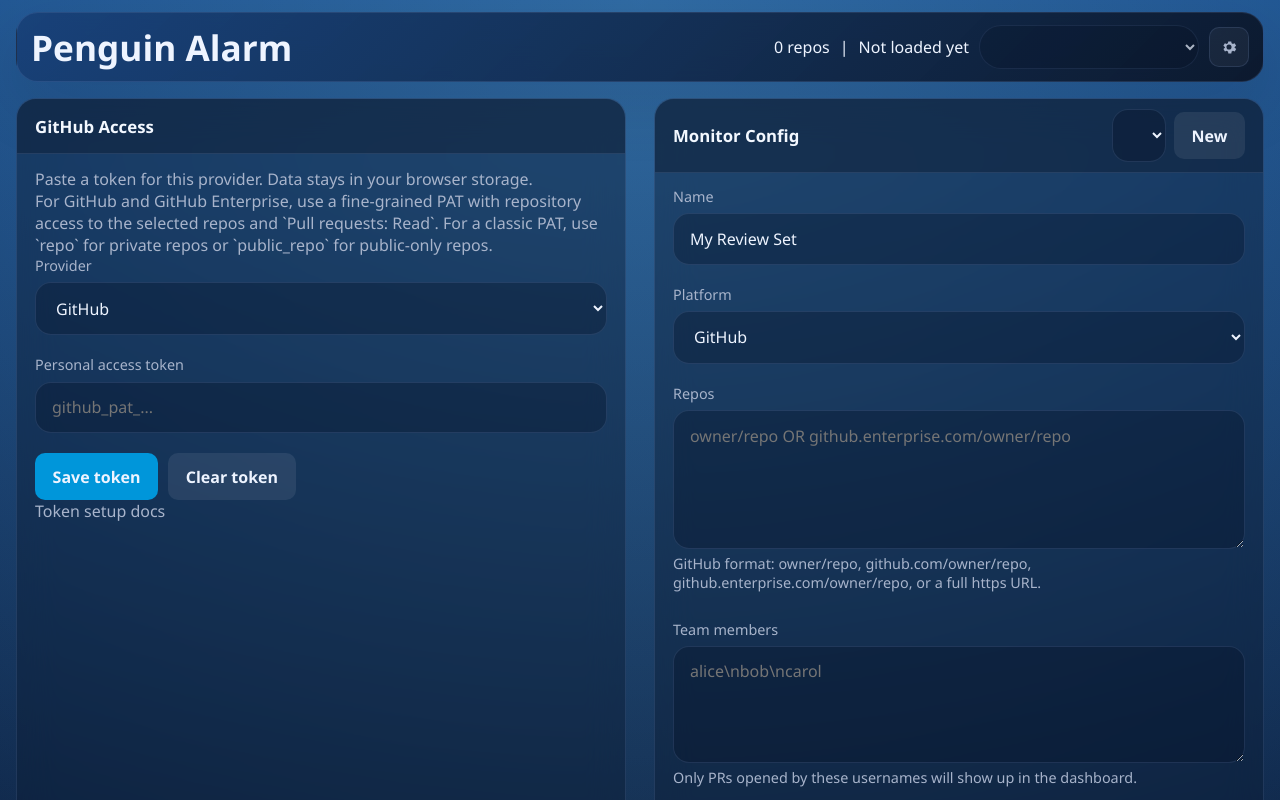
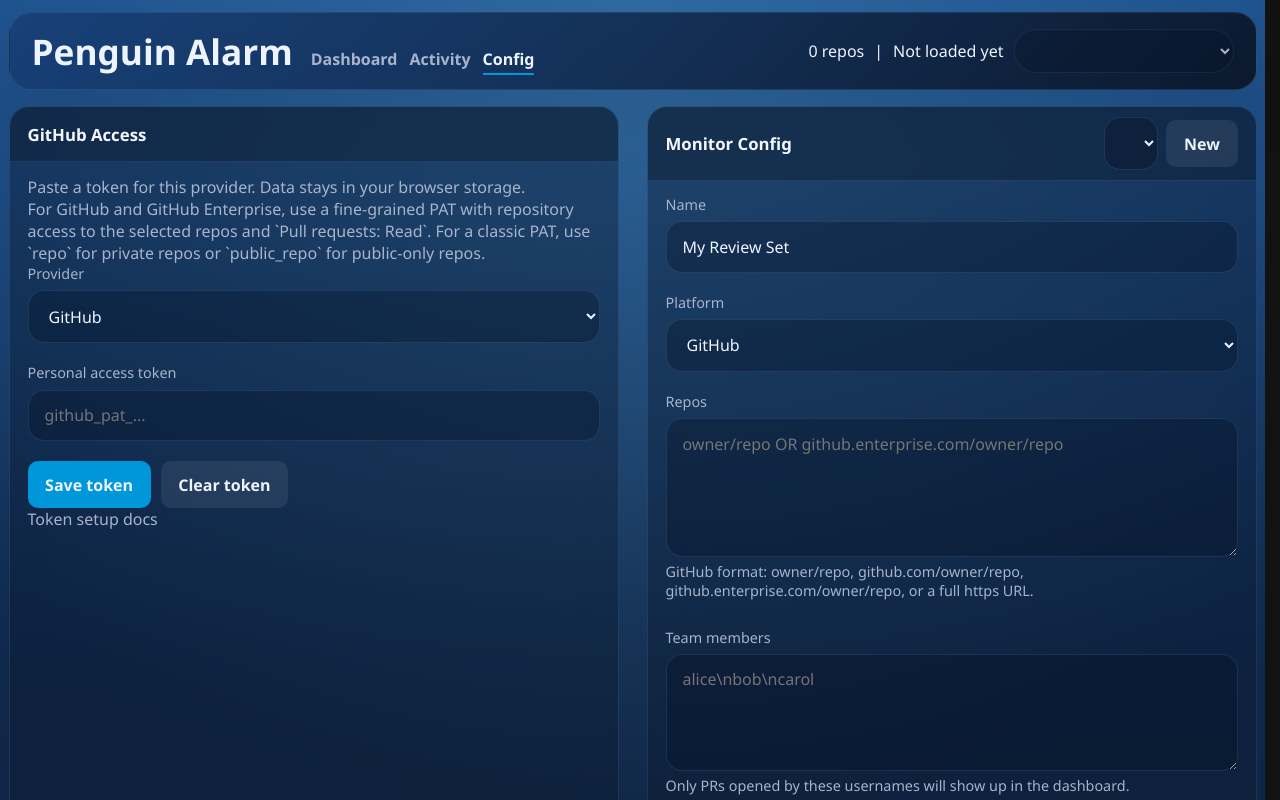
Before and after one commit to daward/penguin-alarm, a React (Vite) app: page /#config in a window 1280 px wide. Shown: the top 800 px of the page. Built offline with nearby package versions, Linux system fonts and the light colour scheme.

Commit message:
activity and multi pages

```diff
--- a/src/App.jsx
+++ b/src/App.jsx
@@ -2,7 +2,7 @@ import { startTransition, useEffect, useMemo, useState } from "react";
 
 import { PROVIDERS, DEFAULT_CONFIG, QUEUE_FILTERS, RATING_OPTIONS } from "./constants.js";
 import { getAdapter } from "./adapters/index.js";
-import { buildMergedItems, buildQueueItems, computeLeaderboard, computeStats } from "./metrics.js";
+import { buildMergedItems, buildQueueItems, computeDailyActivity, computeLeaderboard, computeStats } from "./metrics.js";
 import {
   createId,
   clearToken,
@@ -51,6 +51,31 @@ function formatDurationHours(value) {
   }
 
   return `${Number(value.toFixed(2))}h`;
+}
+
+function formatDayLabel(value) {
+  return new Date(`${value}T00:00:00Z`).toLocaleDateString(undefined, {
+    month: "short",
+    day: "numeric"
+  });
+}
+
+function readCurrentPage() {
+  if (window.location.hash === "#activity") {
+    return "activity";
+  }
+
+  if (window.location.hash === "#config") {
+    return "config";
+  }
+
+  return "dashboard";
+}
+
+function writeCurrentPage(page) {
+  const nextHash = page === "activity" ? "#activity" : page === "config" ? "#config" : "";
+  const nextUrl = `${window.location.pathname}${window.location.search}${nextHash}`;
+  window.history.replaceState({}, "", nextUrl);
 }
 
 function getQueueScoreExplanation(pull) {
@@ -594,8 +619,140 @@ function OpsPanel() {
   );
 }
 
+function ActivityChart({ data }) {
+  if (!data.length) {
+    return <p className="muted">Load repos to see daily approvals, comments, and merges.</p>;
+  }
+
+  const height = 260;
+  const width = 860;
+  const leftPad = 52;
+  const rightPad = 20;
+  const topPad = 16;
+  const bottomPad = 42;
+  const innerWidth = width - leftPad - rightPad;
+  const innerHeight = height - topPad - bottomPad;
+  const maxValue = Math.max(1, ...data.flatMap((item) => [item.approvals, item.comments, item.merges]));
+  const tickCount = Math.min(5, maxValue + 1);
+  const yTicks = Array.from({ length: tickCount }, (_, index) => {
+    const divisor = tickCount - 1 || 1;
+    const value = Math.round((maxValue * (divisor - index)) / divisor);
+    return { value, y: topPad + (innerHeight * index) / divisor };
+  });
+  const series = [
+    { key: "merges", label: "Merges", color: "#58d0ff" },
+    { key: "approvals", label: "Approvals", color: "#7fe0a3" },
+    { key: "comments", label: "Comments", color: "#f6c453" }
+  ];
+  const columnWidth = innerWidth / Math.max(data.length, 1);
+  const barWidth = Math.min(18, Math.max(8, columnWidth * 0.45));
+  const labelStep = Math.max(1, Math.ceil(data.length / 6));
+  const xLabels = data
+    .map((item, index) => ({ ...item, index }))
+    .filter((item, index) => index === 0 || index === data.length - 1 || index % labelStep === 0);
+
+  function getGroupX(index) {
+    return leftPad + columnWidth * index + columnWidth / 2;
+  }
+
+  function getBarHeight(value) {
+    return (value / maxValue) * innerHeight;
+  }
+
+  return (
+    <div className="activity-chart">
+      <div className="activity-legend" aria-hidden="true">
+        {series.map((item) => (
+          <span className="activity-legend-item" key={item.key}>
+            <span className="activity-legend-swatch" style={{ background: item.color }} />
+            {item.label}
+          </span>
+        ))}
+      </div>
+      <svg viewBox={`0 0 ${width} ${height}`} role="img" aria-label="Daily approvals, comments, and merges">
+        {yTicks.map((tick) => (
+          <g key={`${tick.value}-${tick.y}`}>
+            <line className="activity-grid-line" x1={leftPad} y1={tick.y} x2={width - rightPad} y2={tick.y} />
+            <text className="activity-axis-label" x={leftPad - 10} y={tick.y + 4} textAnchor="end">
+              {tick.value}
+            </text>
+          </g>
+        ))}
+        {xLabels.map((item) => (
+          <text
+            className="activity-axis-label"
+            key={item.day}
+            x={getGroupX(item.index)}
+            y={height - 10}
+            textAnchor="middle"
+          >
+            {formatDayLabel(item.day)}
+          </text>
+        ))}
+        <line className="activity-grid-line" x1={leftPad} y1={topPad + innerHeight} x2={width - rightPad} y2={topPad + innerHeight} />
+        {data.flatMap((day, index) => {
+          const groupX = getGroupX(index);
+          const x = groupX - barWidth / 2;
+          let cumulativeHeight = 0;
+
+          return series.map((item) => {
+            const value = day[item.key];
+            const barHeight = getBarHeight(value);
+            const y = topPad + innerHeight - cumulativeHeight - barHeight;
+            cumulativeHeight += barHeight;
+
+            if (value === 0) {
+              return null;
+            }
+
+            return (
+              <rect
+                key={`${item.key}-${day.day}`}
+                x={x}
+                y={y}
+                width={barWidth}
+                height={barHeight}
+                rx="2"
+                fill={item.color}
+              >
+                <title>{`${formatDayLabel(day.day)}: ${item.label} ${value}`}</title>
+              </rect>
+            );
+          });
+        })}
+      </svg>
+    </div>
+  );
+}
+
+function ActivityPanel({ activity }) {
+  const totals = activity.reduce(
+    (summary, day) => ({
+      approvals: summary.approvals + day.approvals,
+      comments: summary.comments + day.comments,
+      merges: summary.merges + day.merges
+    }),
+    { approvals: 0, comments: 0, merges: 0 }
+  );
+
+  return (
+    <section className="panel activity-panel">
+      <div className="panel-header">
+        <h2>Daily Activity</h2>
+        <div className="activity-totals">
+          <span className="badge">{totals.approvals} approvals</span>
+          <span className="badge">{totals.comments} comments</span>
+          <span className="badge">{totals.merges} merges</span>
+        </div>
+      </div>
+      <ActivityChart data={activity} />
+    </section>
+  );
+}
+
 export default function App() {
   const initialState = useMemo(() => useBootstrapState(), []);
+  const [page, setPage] = useState(() => readCurrentPage());
   const [token, setToken] = useState(initialState.token);
   const [tokenProvider, setTokenProvider] = useState(initialState.selectedConfig?.provider || "github");
   const [tokenDraft, setTokenDraft] = useState(initialState.token);
@@ -614,11 +771,9 @@ export default function App() {
   const [statsOpenPulls, setStatsOpenPulls] = useState([]);
   const [statsMergedPulls, setStatsMergedPulls] = useState([]);
   const [includeOpenInStats, setIncludeOpenInStats] = useState(false);
-  const [isSetupOpen, setIsSetupOpen] = useState(
-    () => !(initialState.token && initialState.selectedConfig?.repos?.length)
-  );
 
   const config = selectedConfig || DEFAULT_CONFIG;
+  const needsSetup = !(token && config?.repos.length);
   const headerConfigOptions = configs.some((item) => item.id === config.id)
     ? configs
     : config.id
@@ -629,6 +784,19 @@ export default function App() {
   const tokenAdapter = getAdapter(tokenProvider);
   const repoInput = getRepoInputGuidance(config.provider);
   const tokenGuidance = getTokenGuidance(tokenProvider);
+  const activity = useMemo(
+    () => computeDailyActivity(statsOpenPulls, statsMergedPulls, config.botUsers || [], config.timeWindowDays),
+    [config.botUsers, config.timeWindowDays, statsMergedPulls, statsOpenPulls]
+  );
+
+  useEffect(() => {
+    function handleHashChange() {
+      setPage(readCurrentPage());
+    }
+
+    window.addEventListener("hashchange", handleHashChange);
+    return () => window.removeEventListener("hashchange", handleHashChange);
+  }, []);
 
   useEffect(() => {
     const activeToken = readToken(config.provider, config.id || "");
@@ -642,10 +810,11 @@ export default function App() {
   }, [tokenProvider, config.id]);
 
   useEffect(() => {
-    if (!token || !config?.repos.length) {
-      setIsSetupOpen(true);
+    if (needsSetup && page !== "config") {
+      setPage("config");
+      writeCurrentPage("config");
     }
-  }, [token, config.id, config.repos.length]);
+  }, [needsSetup, page]);
 
   async function loadDashboard() {
     if (!token || !config?.repos.length) {
@@ -737,11 +906,6 @@ export default function App() {
       setToken(trimmedToken);
     }
 
-    const activeConfigToken =
-      tokenProvider === config.provider ? trimmedToken : readToken(config.provider, config.id || "");
-    if (activeConfigToken && config.repos.length) {
-      setIsSetupOpen(false);
-    }
   }
 
   function handleClearToken() {
@@ -771,9 +935,6 @@ export default function App() {
     setToken(configToken);
     setTokenProvider(nextConfig.provider);
     setTokenDraft(configToken);
-    if (configToken && nextConfig.repos.length) {
-      setIsSetupOpen(false);
-    }
   }
 
   function handleSelectConfig(event) {
@@ -813,11 +974,39 @@ export default function App() {
     await navigator.clipboard.writeText(getShareUrl(selectedConfig));
   }
 
+  function handleNavigate(nextPage) {
+    setPage(nextPage);
+    writeCurrentPage(nextPage);
+  }
+
   return (
     <main className="shell">
       <header className="hero">
-        <div>
+        <div className="hero-brand">
           <h1>Penguin Alarm</h1>
+          <nav className="hero-view-switcher" aria-label="Primary">
+            <button
+              type="button"
+              className={page === "dashboard" ? "hero-view-link is-active" : "hero-view-link"}
+              onClick={() => handleNavigate("dashboard")}
+            >
+              Dashboard
+            </button>
+            <button
+              type="button"
+              className={page === "activity" ? "hero-view-link is-active" : "hero-view-link"}
+              onClick={() => handleNavigate("activity")}
+            >
+              Activity
+            </button>
+            <button
+              type="button"
+              className={page === "config" ? "hero-view-link is-active" : "hero-view-link"}
+              onClick={() => handleNavigate("config")}
+            >
+              Config
+            </button>
+          </nav>
         </div>
         <div className="hero-status">
           {isLoading ? (
@@ -837,24 +1026,12 @@ export default function App() {
               ))}
             </select>
           </label>
-          <button
-            type="button"
-            className="setup-toggle"
-            aria-label={isSetupOpen ? "Hide setup" : "Show setup"}
-            title={isSetupOpen ? "Hide setup" : "Show setup"}
-            onClick={() => setIsSetupOpen((value) => !value)}
-          >
-            <svg viewBox="0 0 24 24" aria-hidden="true" focusable="false">
-              <path d="M19.4 13a7.8 7.8 0 0 0 .1-1l2-1.6-2-3.4-2.4 1a7.8 7.8 0 0 0-1.7-1l-.4-2.5h-4l-.4 2.5a7.8 7.8 0 0 0-1.7 1l-2.4-1-2 3.4 2 1.6a7.8 7.8 0 0 0 .1 1l-2 1.6 2 3.4 2.4-1a7.8 7.8 0 0 0 1.7 1l.4 2.5h4l.4-2.5a7.8 7.8 0 0 0 1.7-1l2.4 1 2-3.4-2-1.6ZM12 15.4A3.4 3.4 0 1 1 12 8.6a3.4 3.4 0 0 1 0 6.8Z" />
-            </svg>
-            <span className="sr-only">{isSetupOpen ? "Hide setup" : "Show setup"}</span>
-          </button>
         </div>
       </header>
 
       {error ? <div className="banner error">{error}</div> : null}
 
-      {isSetupOpen ? (
+      {page === "config" ? (
         <section className="layout-top">
           <section className="panel">
           <div className="panel-header">
@@ -1023,8 +1200,7 @@ export default function App() {
           )}
           </section>
         </section>
-      ) : null}
-
+      ) : page === "dashboard" ? (
         <section className="layout-main">
           <div className="stack">
             <QueuePanel items={queueItems} token={token} />
@@ -1040,6 +1216,11 @@ export default function App() {
           </div>
           <OpsPanel />
         </section>
+      ) : (
+        <section className="layout-activity">
+          <ActivityPanel activity={activity} />
+        </section>
+      )}
     </main>
   );
 }
--- a/src/metrics.js
+++ b/src/metrics.js
@@ -277,3 +277,110 @@ export function computeLeaderboard(allPulls, botUsers = []) {
     })
     .sort((left, right) => right.score - left.score);
 }
+
+function startOfUtcDay(value) {
+  const date = new Date(value);
+  if (Number.isNaN(date.getTime())) {
+    return null;
+  }
+
+  return new Date(Date.UTC(date.getUTCFullYear(), date.getUTCMonth(), date.getUTCDate()));
+}
+
+function formatUtcDayKey(value) {
+  const day = startOfUtcDay(value);
+  return day ? day.toISOString().slice(0, 10) : null;
+}
+
+function enumerateUtcDaysInRange(start, end) {
+  const days = [];
+
+  for (let current = new Date(start); current <= end; current.setUTCDate(current.getUTCDate() + 1)) {
+    days.push(current.toISOString().slice(0, 10));
+  }
+
+  return days;
+}
+
+export function computeDailyActivity(openPulls, mergedPulls, botUsers = [], daysBack = 14, now = new Date()) {
+  const botUserSet = createBotUserSet(botUsers);
+  const counters = new Map();
+  const safeDaysBack = Math.max(1, Number(daysBack) || 1);
+  const end = startOfUtcDay(now);
+  const start = new Date(end);
+  start.setUTCDate(start.getUTCDate() - (safeDaysBack - 1));
+  const rangeStartMs = start.getTime();
+  const rangeEndMs = end.getTime() + 24 * 60 * 60 * 1000;
+
+  function ensureDay(dayKey) {
+    if (!dayKey) {
+      return null;
+    }
+
+    if (!counters.has(dayKey)) {
+      counters.set(dayKey, {
+        day: dayKey,
+        approvals: 0,
+        comments: 0,
+        merges: 0
+      });
+    }
+
+    return counters.get(dayKey);
+  }
+
+  function isWithinRange(value) {
+    const timestamp = Date.parse(value);
+    return Number.isFinite(timestamp) && timestamp >= rangeStartMs && timestamp < rangeEndMs;
+  }
+
+  function addApprovalEvents(pulls) {
+    for (const pull of pulls) {
+      for (const review of filterReviews(pull.reviews, botUserSet)) {
+        if (review.state !== "APPROVED" || !isWithinRange(review.submitted_at)) {
+          continue;
+        }
+
+        const day = ensureDay(formatUtcDayKey(review.submitted_at));
+        if (day) {
+          day.approvals += 1;
+        }
+      }
+    }
+  }
+
+  function addCommentEvents(pulls) {
+    for (const pull of pulls) {
+      const comments = [...filterComments(pull.reviewComments, botUserSet), ...filterComments(pull.issueComments, botUserSet)];
+      for (const comment of comments) {
+        if (!isWithinRange(comment.created_at)) {
+          continue;
+        }
+
+        const day = ensureDay(formatUtcDayKey(comment.created_at));
+        if (day) {
+          day.comments += 1;
+        }
+      }
+    }
+  }
+
+  addApprovalEvents(openPulls);
+  addApprovalEvents(mergedPulls);
+  addCommentEvents(openPulls);
+  addCommentEvents(mergedPulls);
+
+  for (const pull of mergedPulls) {
+    if (!isWithinRange(pull.merged_at)) {
+      continue;
+    }
+
+    const day = ensureDay(formatUtcDayKey(pull.merged_at));
+    if (day) {
+      day.merges += 1;
+    }
+  }
+
+  const allDayKeys = enumerateUtcDaysInRange(start, end);
+  return allDayKeys.map((dayKey) => counters.get(dayKey) || { day: dayKey, approvals: 0, comments: 0, merges: 0 });
+}
--- a/src/styles.css
+++ b/src/styles.css
@@ -18,6 +18,10 @@
 
 * {
   box-sizing: border-box;
+}
+
+html {
+  scrollbar-gutter: stable;
 }
 
 body {
@@ -71,10 +75,6 @@ button.ghost {
   color: var(--text);
 }
 
-button.active {
-  background: linear-gradient(135deg, var(--accent-strong), #ff9b3d);
-}
-
 button:disabled {
   opacity: 0.45;
   cursor: not-allowed;
@@ -125,11 +125,19 @@ a:hover {
   display: flex;
   justify-content: space-between;
   align-items: center;
-  gap: 10px;
-  padding: 10px 14px;
+  gap: 16px;
+  min-height: 78px;
+  padding: 12px 22px;
   border: 1px solid var(--border);
   background: linear-gradient(135deg, rgba(22, 61, 116, 0.82), rgba(10, 19, 36, 0.9));
   border-radius: 22px;
+}
+
+.hero-brand {
+  display: flex;
+  align-items: baseline;
+  gap: 18px;
+  min-width: 0;
 }
 
 .eyebrow {
@@ -151,26 +159,30 @@ h1 {
   font-size: clamp(1.45rem, 2.8vw, 2.2rem);
 }
 
-.setup-toggle {
-  width: 40px;
-  height: 40px;
-  display: grid;
-  place-items: center;
-  padding: 0;
-  color: var(--muted);
-  background: rgba(255, 255, 255, 0.05);
-  border: 1px solid var(--border);
+.hero-view-switcher {
+  display: inline-flex;
+  align-items: center;
+  gap: 12px;
 }
 
-.setup-toggle svg {
-  width: 18px;
-  height: 18px;
-  fill: currentColor;
+.hero-view-link {
+  padding: 0 0 6px;
+  border: 0;
+  border-radius: 0;
+  border-bottom: 2px solid transparent;
+  background: transparent;
+  color: var(--muted);
+  font-weight: 600;
+  line-height: 1;
 }
 
-.setup-toggle:hover {
+.hero-view-link:hover {
   color: var(--text);
-  background: rgba(255, 255, 255, 0.1);
+}
+
+.hero-view-link.is-active {
+  color: var(--text);
+  border-bottom-color: var(--accent);
 }
 
 .header-config-switcher {
@@ -215,6 +227,7 @@ h2 {
 .hero-status {
   flex-wrap: nowrap;
   justify-content: flex-end;
+  margin-left: auto;
 }
 
 .header-refresh-status {
@@ -277,7 +290,8 @@ h2 {
 
 
 .layout-top,
-.layout-main {
+.layout-main,
+.layout-activity {
   display: grid;
   gap: 28px;
   margin-top: 16px;
@@ -290,6 +304,10 @@ h2 {
 .layout-main {
   grid-template-columns: 1.2fr 1fr 0.9fr;
   align-items: start;
+}
+
+.layout-activity {
+  grid-template-columns: 1fr;
 }
 
 .panel {
@@ -341,6 +359,54 @@ label span {
   display: grid;
   gap: 10px;
   margin-top: 16px;
+}
+
+.activity-panel {
+  min-height: 380px;
+}
+
+.activity-chart {
+  display: grid;
+  gap: 16px;
+}
+
+.activity-chart svg {
+  width: 100%;
+  height: auto;
+  overflow: visible;
+}
+
+.activity-legend,
+.activity-totals {
+  display: flex;
+  flex-wrap: wrap;
+  gap: 10px;
+  align-items: center;
+}
+
+.activity-legend-item {
+  display: inline-flex;
+  align-items: center;
+  gap: 8px;
+  color: var(--muted);
+  font-size: 0.92rem;
+}
+
+.activity-legend-swatch {
+  width: 12px;
+  height: 12px;
+  border-radius: 999px;
+}
+
+.activity-grid-line {
+  stroke: rgba(132, 164, 214, 0.16);
+  stroke-width: 1;
+}
+
+.activity-axis-label {
+  fill: var(--muted);
+  font-size: 12px;
+  letter-spacing: 0.01em;
 }
 
 .stats-list,
@@ -566,16 +632,13 @@ label span {
 
 @media (max-width: 1180px) {
   .layout-top,
-  .layout-main {
+  .layout-main,
+  .layout-activity {
     grid-template-columns: 1fr;
   }
 
-  .header-config-switcher {
-    min-width: 220px;
-  }
-
-  .header-config-switcher select {
-    min-width: 220px;
+  .hero {
+    align-items: flex-start;
   }
 }
 
@@ -591,7 +654,15 @@ label span {
   }
 
   .hero {
-    padding: 16px;
+    min-height: auto;
+    padding: 14px 16px;
+    gap: 12px;
+  }
+
+  .hero-brand {
+    width: 100%;
+    flex-wrap: wrap;
+    gap: 10px 14px;
   }
 
   .panel {
@@ -607,4 +678,10 @@ label span {
     flex-wrap: wrap;
   }
 
+  .hero-status {
+    flex-wrap: wrap;
+    justify-content: flex-start;
+    margin-left: 0;
+  }
+
 }
```
Also changed, not shown: 1 other file (tests, documents, lock files or other folders). Lines whose indentation alone changed are shown as unchanged.
